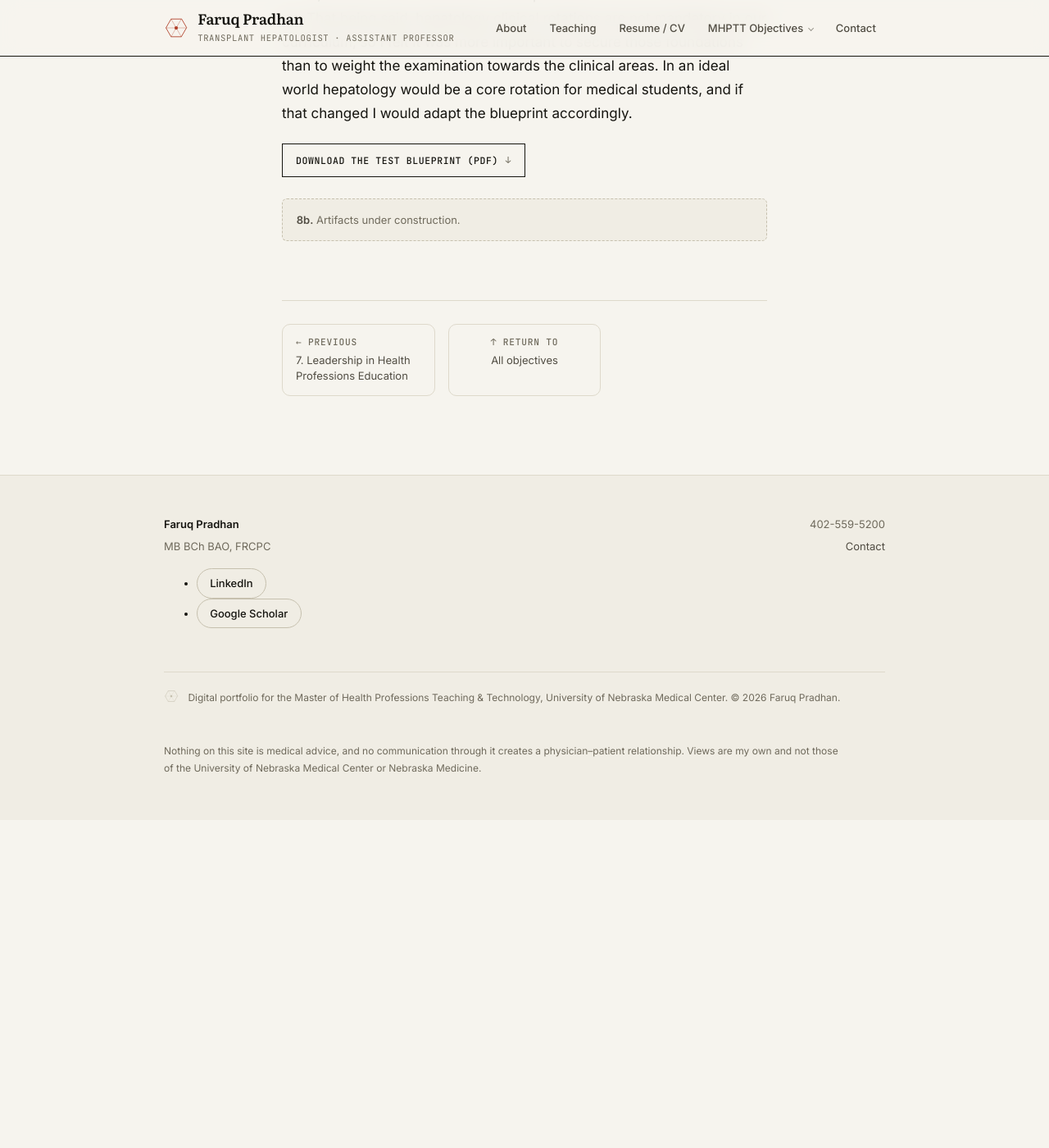
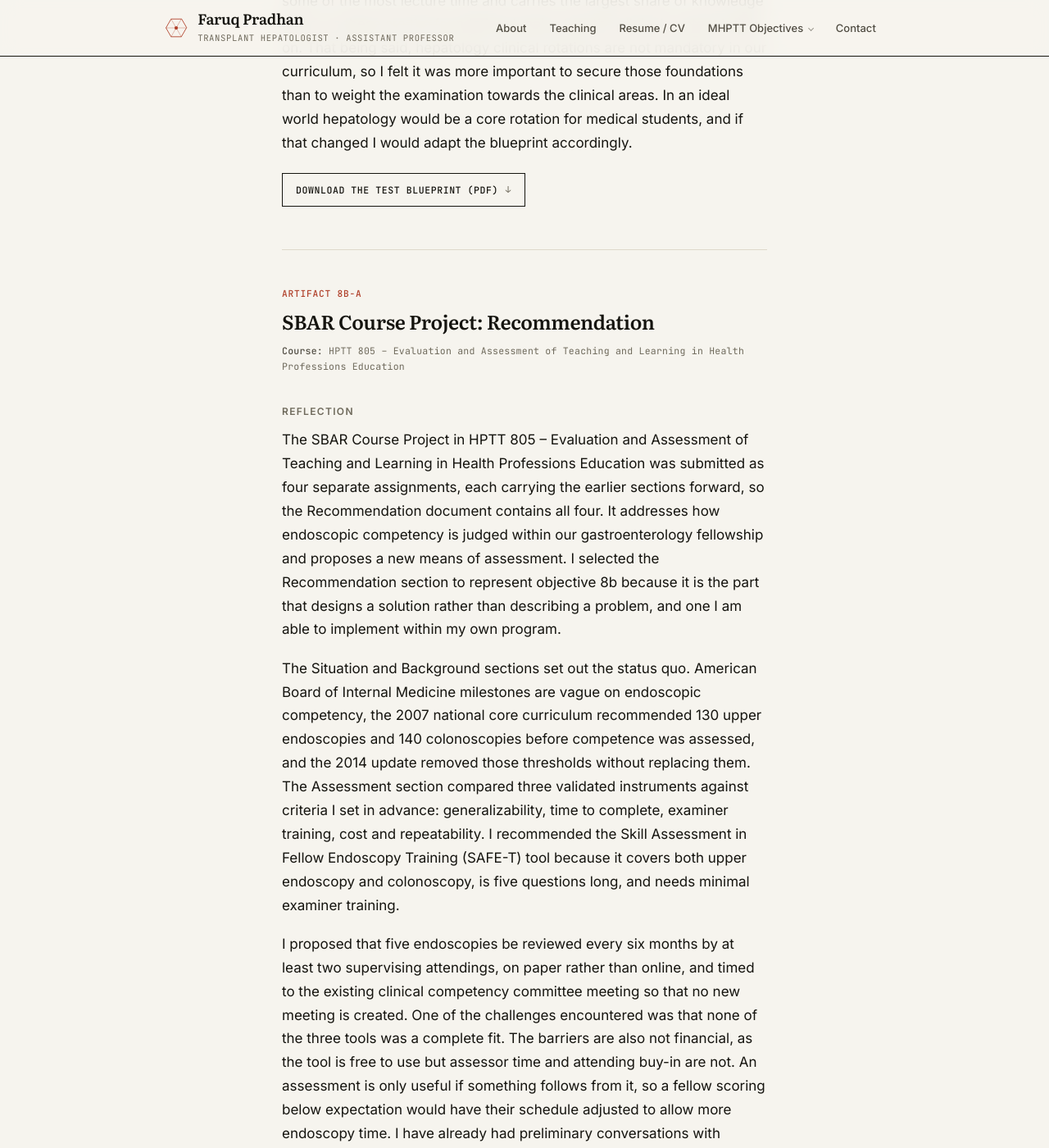
Before and after one commit to fpradhan/fpradhan.github.io, a Jekyll site: the page built from _competencies/8-learner-assessment.md, in a window 1280 px wide and 1400 px high, scrolled down 2551 px. Shown: the whole window at 82% size. Built offline with Jekyll 4.4.1, drawn with Linux system fonts in a browser that asks for light colours; before the commit the page ends 3551 px from its top, so only the background shows below that; some of the changed text lies outside the part shown.

Commit message:
Add artifact 8b-A, the SBAR Course Project recommendation
Faruq's reflection verbatim, 298 words, opening objective 8's 8b half. The
8b placeholder is gone and the template moves on to 8b-B.

Checked against the document: the American Board of Internal Medicine
milestones called vague on endoscopic competency, 130 upper endoscopies and
140 colonoscopies from the 2007 core curriculum, the 2014 update removing
those volumes, SAFE-T at five questions, and the proposal of five
endoscopies every six months across at least two supervising attendings,
completed on paper and tied to the clinical competency committee.

Co-Authored-By: Claude Opus 5 <noreply@anthropic.com>
Claude-Session: https://claude.ai/code/session_01SajNJDGDkt5q5fCgsPRcNk

```diff
--- a/_competencies/8-learner-assessment.md
+++ b/_competencies/8-learner-assessment.md
@@ -28,6 +28,10 @@ artifacts:
     title: "Test Blueprint"
     course: "HPTT 805"
     anchor: "artifact-8a-b"
+  - label: "8b-A"
+    title: "SBAR Course Project: Recommendation"
+    course: "HPTT 805"
+    anchor: "artifact-8b-a"
 redirect_from:
   - /objectives/8a-learner-assessment/
   - /objectives/8b-learner-assessment/
@@ -110,7 +114,46 @@ that changed I would adapt the blueprint accordingly.
 
 </section>
 
-<p class="todo"><strong>8b.</strong> Artifacts under construction.</p>
+<section class="artifact" id="artifact-8b-a" markdown="1">
+
+<p class="label">Artifact 8b-A</p>
+
+## SBAR Course Project: Recommendation
+
+**Course:** HPTT 805 – Evaluation and Assessment of Teaching and Learning in Health Professions Education
+{: .meta}
+
+### Reflection
+
+The SBAR Course Project in HPTT 805 – Evaluation and Assessment of Teaching and Learning in Health
+Professions Education was submitted as four separate assignments, each carrying the earlier
+sections forward, so the Recommendation document contains all four. It addresses how endoscopic
+competency is judged within our gastroenterology fellowship and proposes a new means of
+assessment. I selected the Recommendation section to represent objective 8b because it is the part
+that designs a solution rather than describing a problem, and one I am able to implement within my
+own program.
+
+The Situation and Background sections set out the status quo. American Board of Internal Medicine
+milestones are vague on endoscopic competency, the 2007 national core curriculum recommended 130
+upper endoscopies and 140 colonoscopies before competence was assessed, and the 2014 update
+removed those thresholds without replacing them. The Assessment section compared three validated
+instruments against criteria I set in advance: generalizability, time to complete, examiner
+training, cost and repeatability. I recommended the Skill Assessment in Fellow Endoscopy Training
+(SAFE-T) tool because it covers both upper endoscopy and colonoscopy, is five questions long, and
+needs minimal examiner training.
+
+I proposed that five endoscopies be reviewed every six months by at least two supervising
+attendings, on paper rather than online, and timed to the existing clinical competency committee
+meeting so that no new meeting is created. One of the challenges encountered was that none of the
+three tools was a complete fit. The barriers are also not financial, as the tool is free to use
+but assessor time and attending buy-in are not. An assessment is only useful if something follows
+from it, so a fellow scoring below expectation would have their schedule adjusted to allow more
+endoscopy time. I have already had preliminary conversations with fellowship leadership about
+implementation.
+
+<p><a class="dl" href="{{ '/assets/artifacts/hptt805-sbar-recommendation.pdf' | relative_url }}" rel="noopener" target="_blank">Download the SBAR recommendation (PDF)<span class="sr-only"> (opens in a new tab)</span></a></p>
+
+</section>
 
 {% comment %}
   ARTIFACT TEMPLATE — copy everything between the dashed rules out of this
@@ -122,9 +165,9 @@ that changed I would adapt the blueprint accordingly.
   Keep the entries grouped by part: all of 8a's before any of 8b's.
 
   ----------------------------------------------------------------------------
-<section class="artifact" id="artifact-8b-a" markdown="1">
+<section class="artifact" id="artifact-8b-b" markdown="1">
 
-<p class="label">Artifact 8b-A</p>
+<p class="label">Artifact 8b-B</p>
 
 ## Title of the artifact
 
```
Also changed, not shown: assets/artifacts/README.md (+1 -0 lines), 1 other file.
